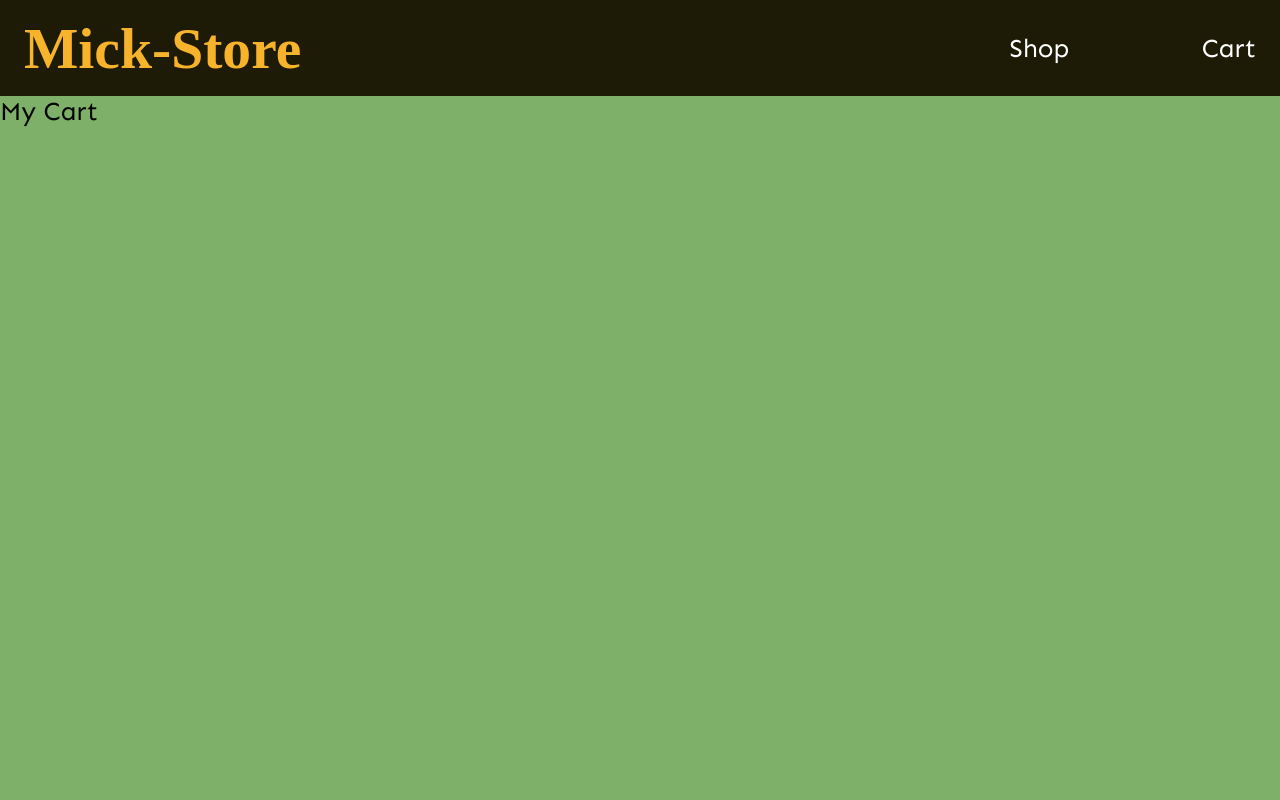
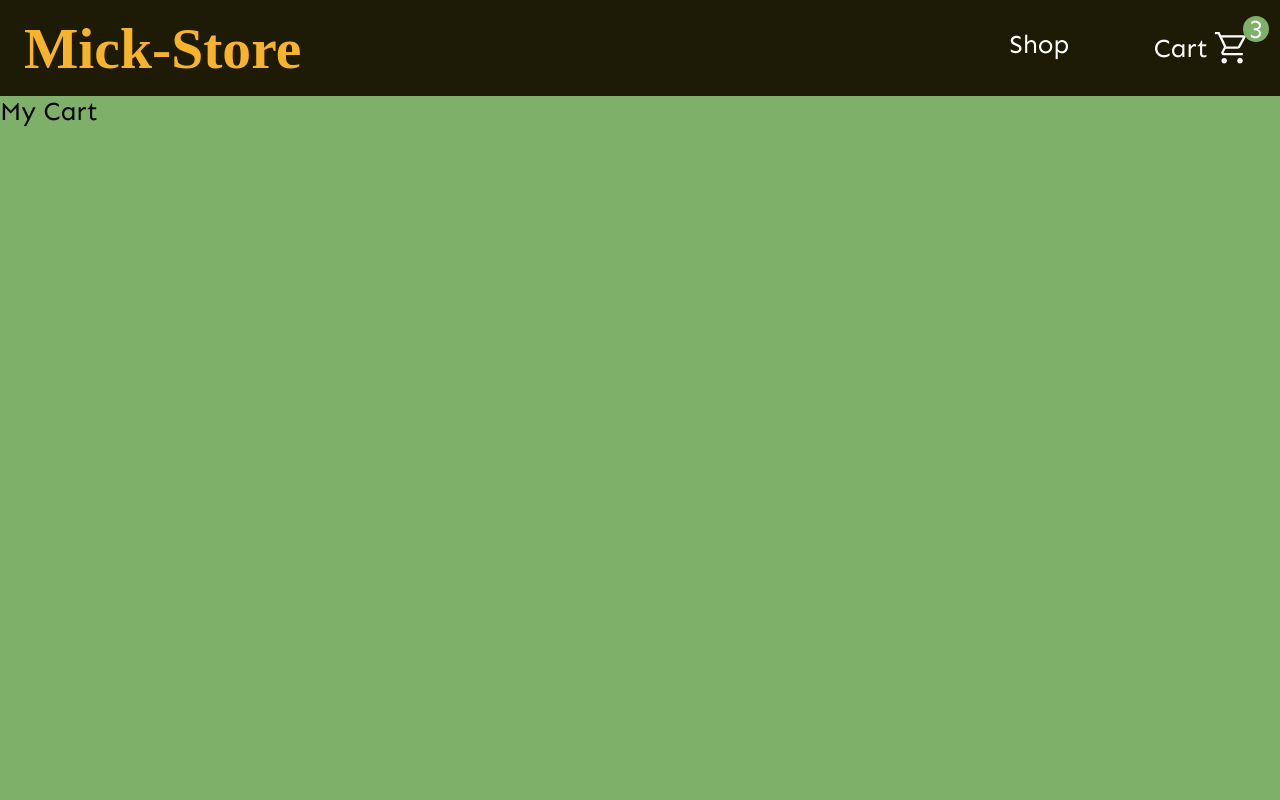
Before and after one commit to MickFrog/shopping-cart, a React (Create React App) app: page /cart in a window 1280 px wide. Shown: the top 800 px of the page. Built offline with nearby package versions, Linux system fonts and the light colour scheme; a web font is replaced by a local one.

Commit message:
add count of cart items style

```diff
--- a/src/components/Header.css
+++ b/src/components/Header.css
@@ -24,3 +24,23 @@
     flex-flow: row nowrap;
     justify-content: space-between;
 }
+
+.shopperCart {
+    position: relative;
+    display: flex;
+    align-items: center;
+}
+
+.shopperCart::before{
+    content: attr(data-count);
+    position: absolute;
+    top: -0.5em;
+    right: -0.5em;
+    height: 1em;
+    width: 1em;
+    display: flex;
+    justify-content: center;
+    align-items: center;
+    border-radius: 50%;
+    background-color: var(--myGreen);
+}
--- a/src/components/Header.js
+++ b/src/components/Header.js
@@ -1,6 +1,7 @@
 import React from "react";
 import './Header.css';
 import { Link } from "react-router-dom";
+import cartImage from '../assets/cartImage.svg'
 
 const Header = () => {
     return (
@@ -17,7 +18,10 @@ const Header = () => {
                 </Link>
 
                 <Link to='/cart'>
-                    <div>Cart</div>
+                    <div className="shopperCart" data-count="3">
+                        Cart
+                        <img src={cartImage} alt="cart_img"/>
+                    </div>
                 </Link>
             </div>
         </div>
```
Also changed, not shown: src/assets/cartImage.svg (added), 1 other file (tests, documents, lock files or other folders).
